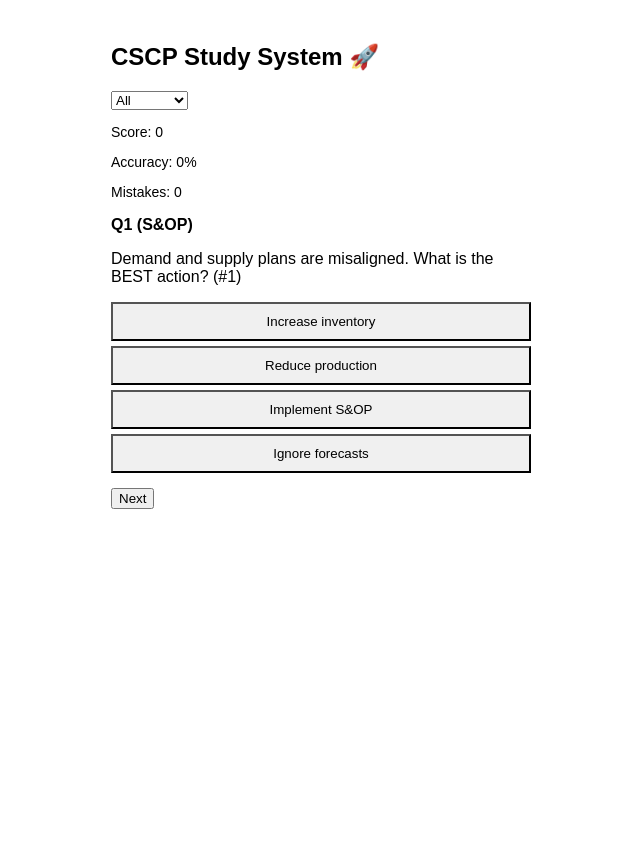
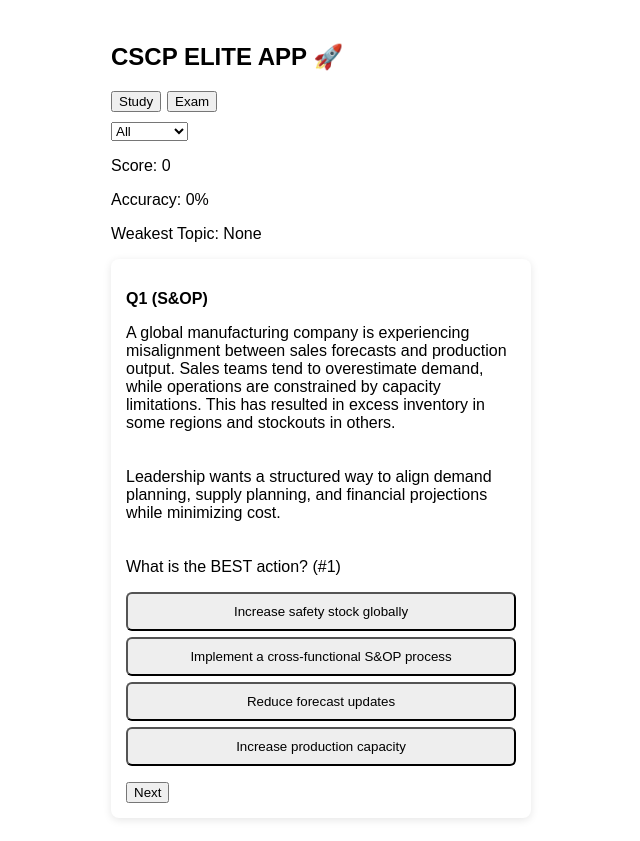
Before and after one commit to megellio/cscp-study-app, a Next.js app: page / in a window 1280 px wide. Shown: the whole page, without its empty margins (319-959 px from the left). Before the commit the page ends 800 px from the top, so only its background shows below. Built offline with nearby package versions, Linux system fonts and the light colour scheme.

Commit message:
Update page.jsx

```diff
--- a/app/page.jsx
+++ b/app/page.jsx
@@ -2,41 +2,88 @@
 
 import React, { useState, useMemo, useEffect } from "react";
 
+// ===================== ELITE CSCP APP =====================
+// ✅ Multi-paragraph realistic questions
+// ✅ Exam timer
+// ✅ Weak topic detection
+// ✅ Modern UI styling
 const topics = ["S&OP","Inventory","Logistics","Risk"];
 
-// ---- BASE QUESTIONS ----
 const baseQuestions = [
   {
     topic: "S&OP",
-    q: "Demand and supply plans are misaligned. What is the BEST action?",
-    opts: ["Increase inventory","Reduce production","Implement S&OP","Ignore forecasts"],
-    a: 2,
-    e: "S&OP aligns demand and supply across functions."
+    q: `A global manufacturing company is experiencing misalignment between sales forecasts and production output. Sales teams tend to overestimate demand, while operations are constrained by capacity limitations. This has resulted in excess inventory in some regions and stockouts in others.
+
+
+Leadership wants a structured way to align demand planning, supply planning, and financial projections while minimizing cost.
+
+
+What is the BEST action?`,
+    opts: [
+      "Increase safety stock globally",
+      "Implement a cross-functional S&OP process",
+      "Reduce forecast updates",
+      "Increase production capacity"
+    ],
+    a: 1,
+    e: "S&OP aligns all functions to balance demand and supply."
   },
   {
     topic: "Inventory",
-    q: "Stockouts are occurring due to demand variability. What is the BEST action?",
-    opts: ["Lower ROP","Increase safety stock","Stop ordering","Ignore demand"],
+    q: `A company faces frequent stockouts due to demand variability and long supplier lead times. At the same time, inventory carrying costs are increasing significantly.
+
+
+Management wants to maintain service levels while controlling costs.
+
+
+What is the BEST solution?`,
+    opts: [
+      "Reduce reorder point",
+      "Increase safety stock strategically",
+      "Eliminate safety stock",
+      "Increase EOQ significantly"
+    ],
     a: 1,
-    e: "Safety stock protects against demand uncertainty."
+    e: "Safety stock buffers variability without drastically increasing cost."
   },
   {
     topic: "Logistics",
-    q: "Customer complaints due to slow delivery. Best option?",
-    opts: ["Air only","Blended transport","Increase inventory","Reduce shipments"],
+    q: `A company relies heavily on ocean freight to minimize shipping costs. However, customers are now experiencing delays and service complaints are rising.
+
+
+Leadership wants to improve customer satisfaction without drastically increasing logistics expenses.
+
+
+What is the BEST approach?`,
+    opts: [
+      "Switch entirely to air freight",
+      "Use a blended transportation strategy",
+      "Increase inventory levels everywhere",
+      "Reduce shipment frequency"
+    ],
     a: 1,
-    e: "Blended transport balances cost and speed."
+    e: "Blended transport balances cost and delivery speed."
   },
   {
     topic: "Risk",
-    q: "Supplier disruption risk detected. Best mitigation?",
-    opts: ["Increase orders","Dual sourcing","Reduce stock","Change route"],
+    q: `A critical component is sourced from a single supplier located in a region experiencing political instability. Recent disruptions have caused delays and threaten future supply continuity.
+
+
+Management wants to reduce risk exposure without significantly increasing procurement cost.
+
+
+What is the BEST mitigation strategy?`,
+    opts: [
+      "Increase order quantities",
+      "Implement dual sourcing",
+      "Reduce inventory levels",
+      "Change transportation modes"
+    ],
     a: 1,
-    e: "Dual sourcing improves resilience."
+    e: "Dual sourcing reduces dependency and risk exposure."
   }
 ];
 
-// ---- GENERATE 300 QUESTIONS ----
 const questionBank = Array.from({ length: 300 }, (_, i) => {
   const base = baseQuestions[i % baseQuestions.length];
   return {
@@ -48,45 +95,43 @@ const questionBank = Array.from({ length: 300 }, (_, i) => {
   };
 });
 
+
 export default function Page() {
 
+
+  const [mode,setMode]=useState("study");
   const [topicFilter,setTopicFilter]=useState("All");
   const [current,setCurrent]=useState(0);
   const [answers,setAnswers]=useState({});
   const [show,setShow]=useState(false);
-  const [mistakes,setMistakes]=useState([]);
+  const [weak,setWeak]=useState({});
 
-  // LOAD SAVED PROGRESS
+
+  const [time,setTime]=useState(210*60);
+
+
   useEffect(()=>{
-    const saved = localStorage.getItem("cscp-progress");
-    if(saved){
-      const data = JSON.parse(saved);
-      setAnswers(data.answers || {});
-      setMistakes(data.mistakes || []);
-      setCurrent(data.current || 0);
-    }
-  },[]);
+    if(mode!=="exam") return;
+    const t=setInterval(()=>setTime(t=>t-1),1000);
+    return ()=>clearInterval(t);
+  },[mode]);
 
-  // SAVE PROGRESS
-  useEffect(()=>{
-    localStorage.setItem("cscp-progress",JSON.stringify({answers,mistakes,current}));
-  },[answers,mistakes,current]);
 
-  // FILTER QUESTIONS
   const filtered = useMemo(()=>{
     if(topicFilter==="All") return questionBank;
     return questionBank.filter(q=>q.topic===topicFilter);
   },[topicFilter]);
 
+
   const q = filtered[current];
 
-  // ANSWER FUNCTION
+
   const answerQ=(i)=>{
-    setAnswers(prev => ({ ...prev, [current]: i }));
+    setAnswers(prev=>({...prev,[current]:i}));
     setShow(true);
 
     if(i!==q.answer){
-      setMistakes(prev => [...new Set([...prev,current])]);
+      setWeak(w=>({...w,[q.topic]:(w[q.topic]||0)+1}));
     }
   };
 
@@ -98,67 +143,59 @@ export default function Page() {
   const score = Object.keys(answers).filter(i=>answers[i]===filtered[i]?.answer).length;
   const pct = Math.round(score/(filtered.length||1)*100);
 
+
+  const focus = Object.entries(weak).sort((a,b)=>b[1]-a[1])[0]?.[0] || "None";
+
+
+  const fmt=t=>`${Math.floor(t/3600)}:${Math.floor((t%3600)/60).toString().padStart(2,"0")}`;
+
+
   return (
     <div style={{padding:15,maxWidth:420,margin:"auto",fontFamily:"Arial"}}>
 
-      <h2>CSCP Study System 🚀</h2>
 
-      {/* FILTER */}
-      <div style={{marginBottom:10}}>
+      <h2>CSCP ELITE APP 🚀</h2>
+
+
+      <div style={{display:"flex",gap:6,marginBottom:10}}>
+        <button onClick={()=>setMode("study")}>Study</button>
+        <button onClick={()=>setMode("exam")}>Exam</button>
+      </div>
+
       <select onChange={(e)=>{setTopicFilter(e.target.value);setCurrent(0);}}>
         <option>All</option>
-          {topics.map(t=>(
-            <option key={t}>{t}</option>
-          ))}
+        {topics.map(t=><option key={t}>{t}</option>)}
       </select>
+      <div style={{marginTop:10}}>
+        <p>Score: {score}</p>
+        <p>Accuracy: {pct}%</p>
+        <p>Weakest Topic: {focus}</p>
+        {mode==="exam" && <p>Time: {fmt(time)}</p>}
       </div>
 
-      {/* STATS */}
-      <div style={{fontSize:14,marginBottom:10}}>
-        <p>Score: {score}</p>
-        <p>Accuracy: {pct}%</p>
-        <p>Mistakes: {mistakes.length}</p>
-      </div>
+      {q && (
+        <div style={{background:"#fff",padding:15,marginTop:10,borderRadius:8,boxShadow:"0 2px 8px rgba(0,0,0,0.1)"}}>
 
-      {/* QUESTION */}
-      {q && (
-        <div>
+
           <p><b>Q{current+1} ({q.topic})</b></p>
-          <p>{q.question}</p>
-
+          <p style={{whiteSpace:"pre-line"}}>{q.question}</p>
           {q.options.map((o,i)=>(
-            <button
-              key={i}
+            <button key={i}
               onClick={()=>answerQ(i)}
-              style={{
-                display:"block",
-                margin:"5px 0",
-                width:"100%",
-                padding:10,
-                background: show
-                  ? i === q.answer
-                    ? "#4caf50"
-                    : i === answers[current]
-                    ? "#f44336"
-                    : "#f0f0f0"
-                  : "#f0f0f0"
-              }}
+              style={{display:"block",width:"100%",margin:"6px 0",padding:10,borderRadius:6,
+              background: show ? (i===q.answer ? "#4caf50" : i===answers[current] ? "#f44336" : "#eee") : "#eee"}}
             >
               {o}
             </button>
           ))}
 
-          {show && (
-            <p style={{marginTop:10}}>
-              <b>Explanation:</b> {q.explanation}
-            </p>
-          )}
+          {show && <p><b>Explanation:</b> {q.explanation}</p>}
+          <button onClick={next} style={{marginTop:10}}>Next</button>
 
-          <button onClick={next} style={{marginTop:10}}>Next</button>
+
         </div>
       )}
 
     </div>
   );
 }
-``
```
Lines whose indentation alone changed are shown as unchanged.
